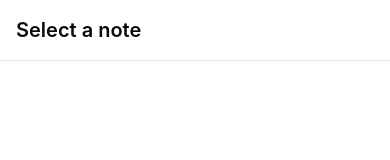
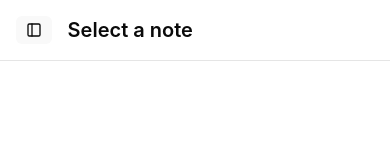
Before and after one commit to cihad/ai-generated-note-app, a React (Vite) app: page / in a window 390 px wide. Shown: the top 160 px of the page. Built offline with nearby package versions, Linux system fonts and the light colour scheme; the HTML template or start-up script is replaced by a standard one.

Commit message:
feat: add SidebarTrigger component for improved mobile navigation in the editor

```diff
--- a/src/App.tsx
+++ b/src/App.tsx
@@ -17,7 +17,7 @@ import {
   TooltipProvider,
   TooltipTrigger,
 } from "@/components/ui/tooltip";
-import { SidebarProvider } from "@/components/ui/sidebar";
+import { SidebarProvider, SidebarTrigger } from "@/components/ui/sidebar";
 
 export default function App() {
   const [notes, setNotes] = useState<Note[]>([]);
@@ -147,6 +147,7 @@ export default function App() {
           <div className="flex flex-col gap-4">
             <div className="flex justify-between items-center">
               <div className="flex items-center gap-4 flex-1 min-w-0">
+                <SidebarTrigger className="lg:hidden" />
                 {selectedNote ? (
                   <input
                     type="text"
@@ -155,7 +156,7 @@ export default function App() {
                       handleNoteTitleChange(selectedNote.id, e.target.value)
                     }
                     onFocus={(e) => e.target.select()}
-                    className="text-xl font-semibold bg-transparent border-none focus:outline-none focus:ring-2 focus:ring-blue-500 focus:ring-opacity-50 rounded px-2 py-1 flex-1 min-w-0 lg:pl-2 pl-12"
+                    className="text-xl font-semibold bg-transparent border-none focus:outline-none focus:ring-2 focus:ring-blue-500 focus:ring-opacity-50 rounded px-2 py-1 flex-1 min-w-0"
                     placeholder="Note title..."
                   />
                 ) : (
```
